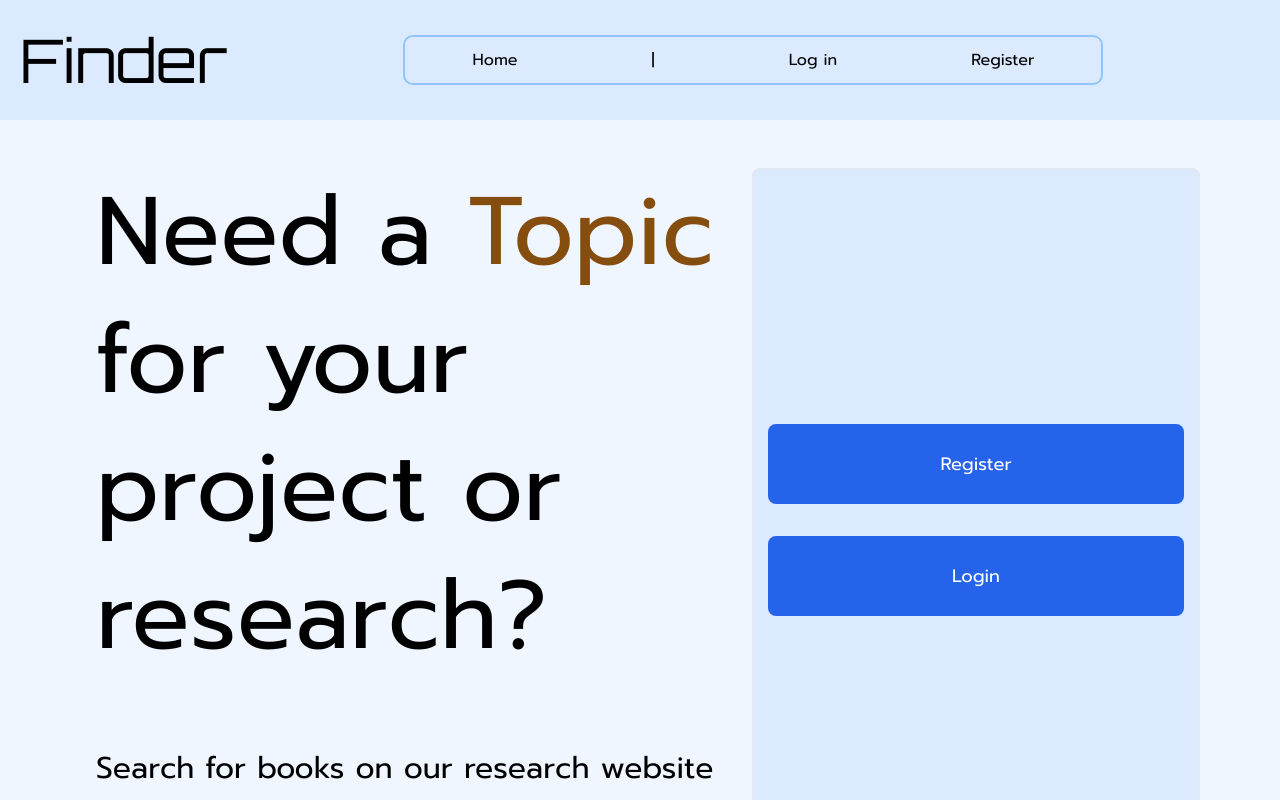
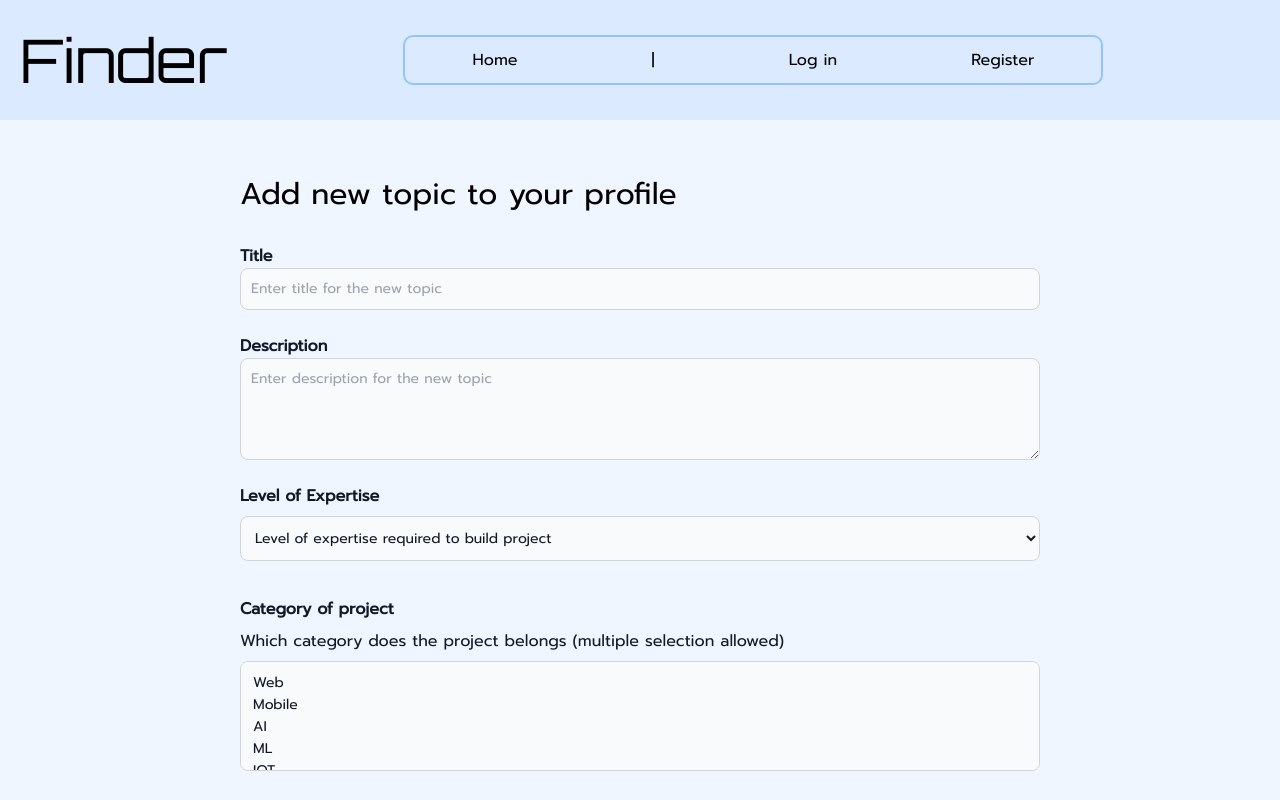
Before and after one commit to princeibs/automation-project-frontend, a React (Create React App) app: page /#/staff/add in a window 1280 px wide. Shown: the top 800 px of the page. Built offline with nearby package versions, Linux system fonts and the light colour scheme; no server answers.

Commit message:
Fixed routing bug and added category field

```diff
--- a/src/App.js
+++ b/src/App.js
@@ -1,5 +1,5 @@
 import React, {useState, useEffect} from 'react'
-import {BrowserRouter as Router, Routes, Route} from "react-router-dom";
+import {HashRouter as Router, Routes, Route} from "react-router-dom";
 import { Home, SearchTopic, SavedTopics, AddTopic } from './pages';
 import {Register, Login, Admin, StaffLogin, StaffRegister, StaffProfile} from "./pages/auth"
 import Navbar from "./components/Navbar"
--- a/src/components/Loader.css
+++ b/src/components/Loader.css
@@ -1,8 +1,10 @@
 .lds-hourglass {
-  display: inline-block;
+  display: flex;
+  justify-content: center;
+  align-items: center;
   position: relative;
-  width: 80px;
-  height: 80px;
+  min-width: 100vw;
+  min-height: 100vh;
 }
 .lds-hourglass:after {
   content: " ";
--- a/src/pages/AddTopic.js
+++ b/src/pages/AddTopic.js
@@ -11,6 +11,7 @@ const AddTopic = () => {
     const [description, setDescription] = useState("")
     const [levelOfExpertise, setLevelOfExpertise] = useState("")
     const [tools, setTools] = useState("");
+    const [categories, setCategories] = useState("")
     const [loading, setLoading] = useState(false)
 
     const [cookies, _] = useCookies(["access_token"]);
@@ -24,6 +25,12 @@ const AddTopic = () => {
         setTools("");
     }
 
+    const handleSelectChange = (e) => {
+        const options = Array.from(e.target.options);
+        const selectedValues = options.filter((option) => option.selected).map((option) => option.value);
+        setCategories(selectedValues);
+      };
+
     const handleSubmit = async (e) => {
         e.preventDefault();
         setLoading(true)
@@ -32,7 +39,7 @@ const AddTopic = () => {
                 const processedTools = tools.split(",").map(tool => String(tool).toLowerCase()).toString();
                 const res = await axios.post(`${baseUrl}/staff/add`,
                 {
-                    title, description, levelOfExpertise, tools: processedTools
+                    title, description, levelOfExpertise, tools: processedTools, categories
                 },{
                     headers: {
                         authorization: cookies.access_token,
@@ -40,13 +47,11 @@ const AddTopic = () => {
                     }
                 });
                 clear();
-                window.location.assign("/staff/profile");
                 toast.success("Topic created successfully");
-                //navigate("staff/profile", {replate: true})
+                navigate("/")
             } else {
                 toast.warning("Please login before adding topic");
-                window.location.assign("/staff/login");
-                //navigate("/staff/login");
+                navigate("/");
             }
         } catch (e) {
             toast.error(e?.message)
@@ -78,6 +83,18 @@ const AddTopic = () => {
                 <option value="expert">Expert</option>
             </select>
         </div>
+        <div class="flex flex-col items-start mb-3">
+            <label for="" class="mb-2 font-semibold text-gray-900">Category of project</label>
+            <label for="" class="mb-2 font-sm text-gray-900">Which category does the project belongs (multiple selection allowed)</label>
+            <select multiple id="" onChange={handleSelectChange} value={categories} class="bg-gray-50 mb-6 border border-gray-300 text-gray-900 text-sm rounded-lg focus:ring-primary-500 focus:border-primary-500 block w-full p-2.5" required>
+                <option value="web">Web</option>
+                <option value="mobile">Mobile</option>
+                <option value="ai">AI</option>
+                <option value="ml">ML</option>
+                <option value="iot">IOT</option>
+                <option value="others">Others</option>
+            </select>
+        </div>
         <div class="mb-6">
             <label for="title" class="mb-2 font-semibold text-gray-900">Tools</label>
             <input type="text" id="title" aria-describedby="helper-text-explanation" class="bg-gray-50 border border-gray-300 text-gray-900 text-sm rounded-lg focus:ring-primary-500 focus:border-primary-500 block w-full p-2.5" placeholder="Comma saperated list of programming languages/frameworks project can be built with" onChange={e => setTools(e.target.value)} required/>
--- a/src/pages/StaffProfile.js
+++ b/src/pages/StaffProfile.js
@@ -106,7 +106,8 @@ const StaffProfile = () => {
                       <div className='mr-4'>Qualifications:</div><div className='text-black border px-2 py-1 border-slate-300 rounded'>{userDetails.qualifications}</div>
                   </div>
                   <div className='flex flex-wrap'>
-                      <div className='mr-4'>Areas of specialization:</div><div className='text-black flex gap-2'>
+                      <div className='mr-4'>Areas of specialization:</div>
+                      <div className='text-black flex gap-2 flex-wrap'>
                         {userDetails.specialization?.map(area =>
                           (<div className='border px-2 py-1 border-slate-300 rounded'>
                             {aos.filter(obj => obj.value == area)[0].name}
@@ -124,7 +125,7 @@ const StaffProfile = () => {
               <Link to={"/staff/add"}>
                 <button type="button" className="text-white bg-primary-600 hover:bg-primary-800 focus:ring-4 focus:outline-none focus:ring-blue-300 font-medium rounded-lg text-sm px-5 py-2.5 text-center inline-flex items-center">
                   Add Topic
-                  <svg className="w-4 h-5 ml-4 text-gray-800 text-white" ariaHidden="true" xmlns="http://www.w3.org/2000/svg" fill="none" viewBox="0 0 18 18"><path stroke="currentColor" strokeLinecap="round" strokeLinejoin="round" strokeWidth="2" d="M9 1v16M1 9h16"/></svg>
+                  <svg className="w-4 h-5 ml-4 text-white" ariaHidden="true" xmlns="http://www.w3.org/2000/svg" fill="none" viewBox="0 0 18 18"><path stroke="currentColor" strokeLinecap="round" strokeLinejoin="round" strokeWidth="2" d="M9 1v16M1 9h16"/></svg>
                 </button>
               </Link>
           </div>
@@ -140,6 +141,12 @@ const StaffProfile = () => {
                     </div>
                     <div className='mb-8'>{topic.description}</div>
                     <div className='flex gap-4'>
+                      <div className='flex flex-wrap gap-2'>
+                        {topic?.categories?.toString().split(",").map(catg => (
+                          <div className='border border-primary-500 rounded-md px-2 py-1'>{catg}</div>
+                        ))}
+                      </div>
+                      {"|"}
                       <div className='border border-orange-300 rounded-md h-fit w-fit px-2 py-1'>{topic.expertise}</div>
                       {"|"}
                       <div className='flex flex-wrap gap-2'>
```
